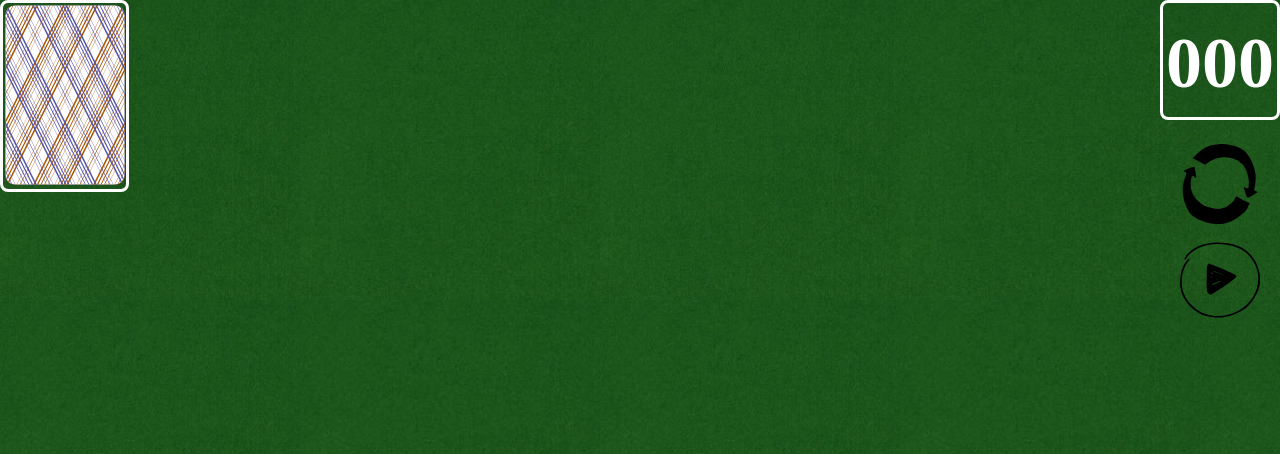
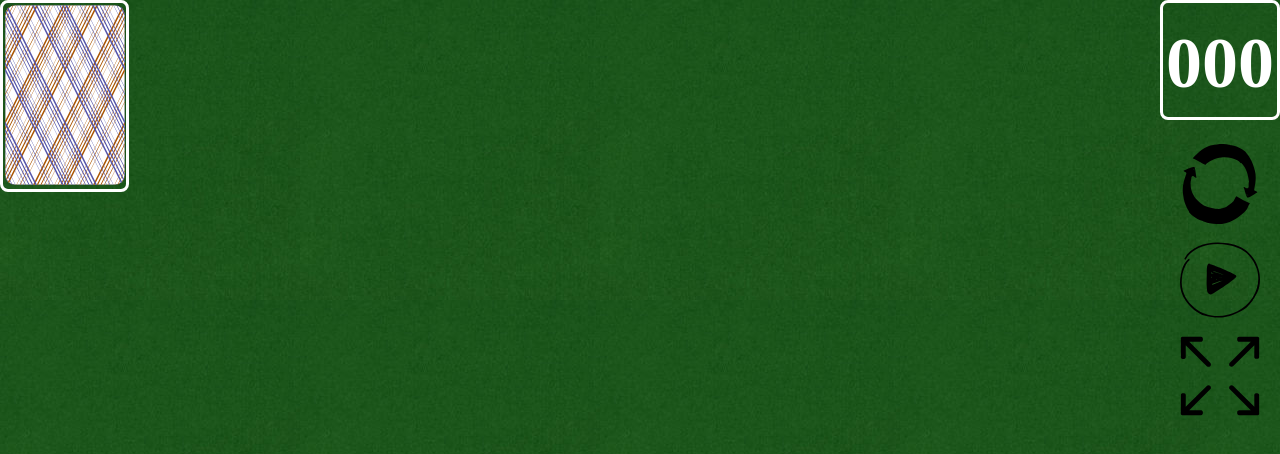
Before and after one commit to thedrint/pyramide, a website built with webpack: page src/index.html in a window 1280 px wide. Shown: the top 454 px of the page. Built offline with nearby package versions, Linux system fonts and the light colour scheme.

Commit message:
Add fullscreen mode

```diff
--- a/src/assets/css/index.css
+++ b/src/assets/css/index.css
@@ -39,13 +39,16 @@ html, body {
     cursor: pointer;
     height:10vmin;
     width:10vmin;
-    background-size: contain;
+    background-size: cover;
 }
 .button.newgame {
     background: url('./../img/start-game.svg') center center;
 }
 .button.restartgame {
     background: url('./../img/restart-game.svg') center center;
+}
+.button.fullscreen {
+    background: url('./../img/fullscreen.svg') center center;
 }
 
 .dealer {
--- a/src/assets/js/GuiJquery.js
+++ b/src/assets/js/GuiJquery.js
@@ -22,6 +22,7 @@ export default class GuiJquery {
 			button: 'button',
 			buttonNewGame: 'newgame',
 			buttonRestartGame: 'restartgame',
+			fullscreen: 'fullscreen',
 		};
 
 		this.q = {};
@@ -42,7 +43,8 @@ export default class GuiJquery {
 			let $t = $(event.currentTarget);
 
 			//TODO: Settings and other buttons
-			if( $t.hasClass('todoinfuture') ) {
+			if( $t.hasClass(this.css.fullscreen) ) {
+				document.querySelector('body').webkitRequestFullscreen();
 				return true;
 			}
 
--- a/src/index.html
+++ b/src/index.html
@@ -18,6 +18,7 @@
     <div class="buttons">
         <div class="button restartgame"></div>
         <div class="button newgame"></div>
+        <div class="button fullscreen"></div>
     </div>
 </div>
 </body>
```
Also changed, not shown: src/assets/img/fullscreen.svg (added).
